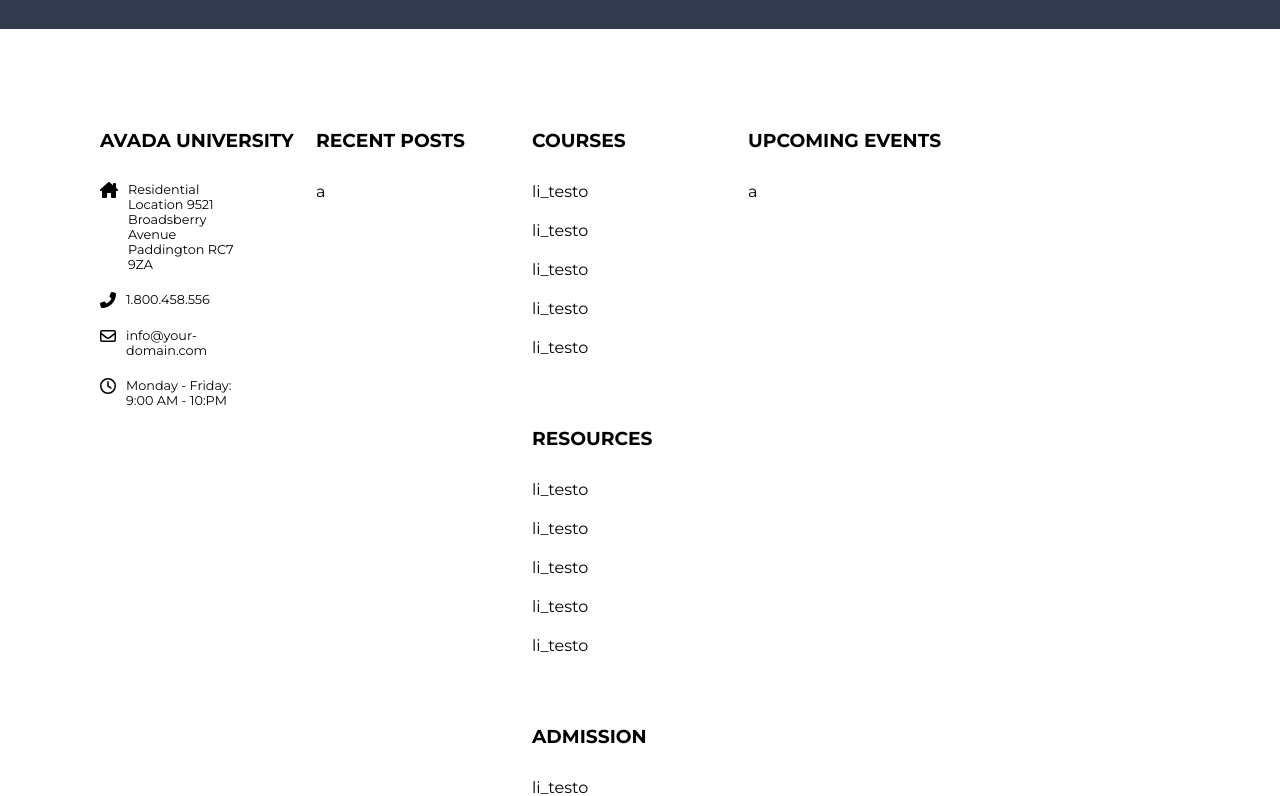
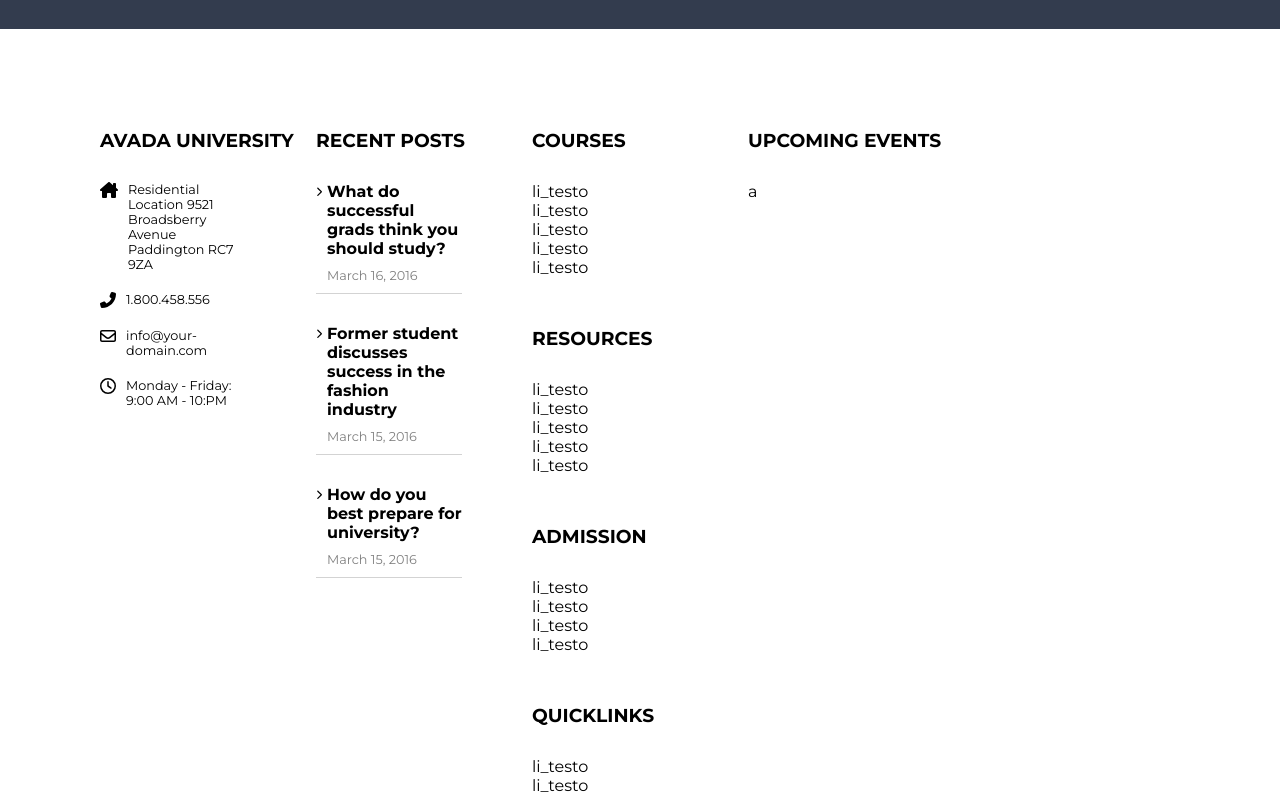
Before and after one commit to yurididomenico/proj-html-vuejs, a Vue app: page / in a window 1280 px wide. Shown: the part 4680-5476 px from the top of the page. Built offline with nearby package versions, Linux system fonts and the light colour scheme.

Commit message:
AboutUs: Struttura e Compilazione RECENT POSTS

```diff
--- a/src/App.vue
+++ b/src/App.vue
@@ -57,6 +57,7 @@
 {
   align-items: center;
 }
+
 .flex-wrap
 {
   flex-wrap: wrap
--- a/src/components/AboutUs.vue
+++ b/src/components/AboutUs.vue
@@ -2,7 +2,7 @@
   <footer class="f-mode">
     <div>
       <h3>AVADA UNIVERSITY</h3>
-      <ul>
+      <ul class="avada-university">
         <li>
           <font-awesome-icon icon="fa-solid fa-house-chimney" />
           <p>Residential Location 9521 Broadsberry Avenue Paddington RC7 9ZA</p>
@@ -21,7 +21,44 @@
         </li>
       </ul>
     </div>
-    <div><h3>RECENT POSTS</h3><span>a</span></div>
+    <div>
+      <h3>RECENT POSTS</h3>
+      <ul class="recent-posts">
+        <li>
+          <a href="#">
+            <font-awesome-icon icon="fa-solid fa-chevron-right" class="freccia-destra"/>
+
+            <div>
+              <span class="domanda">What do successful grads think you should study?</span>
+              <div class="data">March 16, 2016</div>
+            </div>
+          </a>
+        </li>
+
+        <li>
+          <a href="#">
+            <font-awesome-icon icon="fa-solid fa-chevron-right" class="freccia-destra"/>
+
+            <div>
+              <span class="domanda">Former student discusses success in the fashion industry</span>
+              <div class="data">March 15, 2016</div>
+            </div>
+          </a>
+        </li>
+
+        <li>
+          <a href="#">
+            <font-awesome-icon icon="fa-solid fa-chevron-right" class="freccia-destra"/>
+
+            <div>
+              <span class="domanda">How do you best prepare for university?</span>
+              <div class="data">March 15, 2016</div>
+            </div>
+          </a>
+        </li>
+
+      </ul>
+    </div>
     <div class="dinamiche f-mode flex-wrap">
       <div>
         <h3>COURSES</h3>
@@ -95,7 +132,7 @@
     margin-bottom: 30px;
   }
 
-  ul
+  .avada-university
   {
     padding-right: 70px;
     li
@@ -110,5 +147,41 @@
       }
     }
   }
+
+  .recent-posts
+  {
+    padding-right: 70px;
+    li
+    {
+      padding-bottom: 10px;
+      margin-bottom: 30px;
+      border-bottom: 1px solid lightgrey;
+
+      a
+      {
+        display: flex;
+      }
+
+      .domanda //domanda
+      {
+        color: black;
+        font-weight: bold;
+      }
+      .freccia-destra
+      {
+        font-size: 0.6rem;
+        padding-right: 5px;
+        padding-top: 5px;
+      }
+
+      .data //data
+      {
+        font-size: 0.8rem;
+        color: grey;
+        margin-top: 10px;
+      }
+
+    }
+  }
 }
 </style>
```
